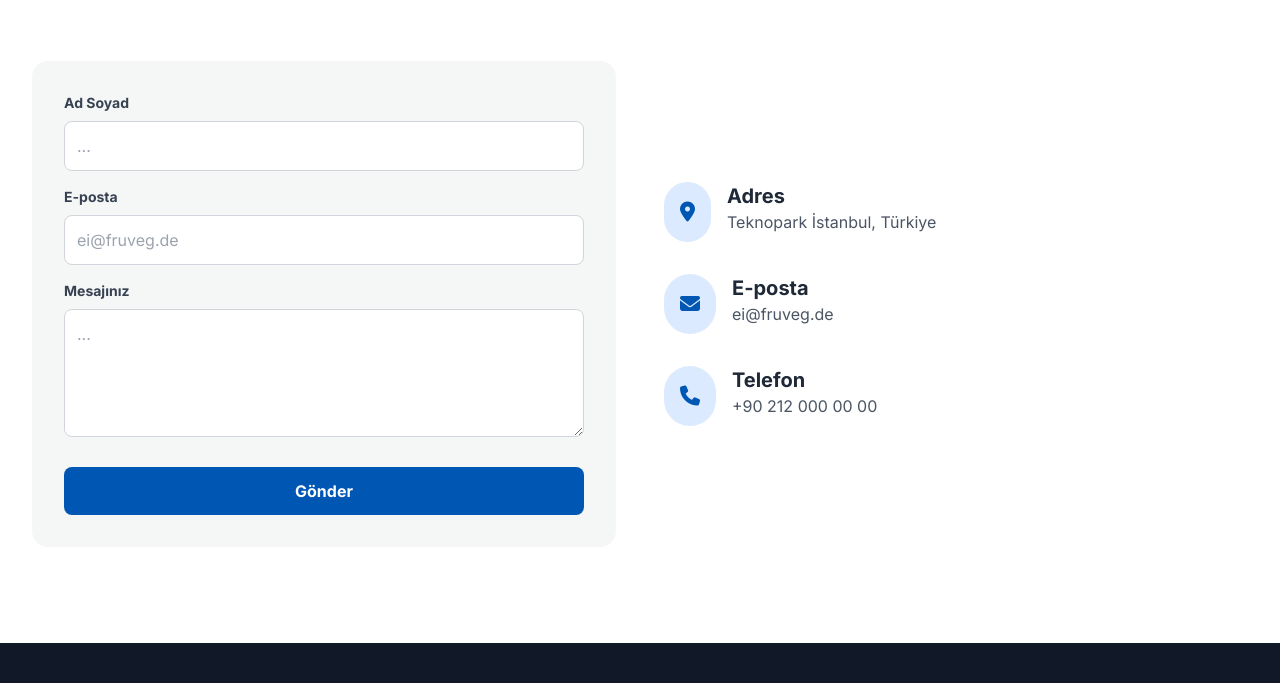
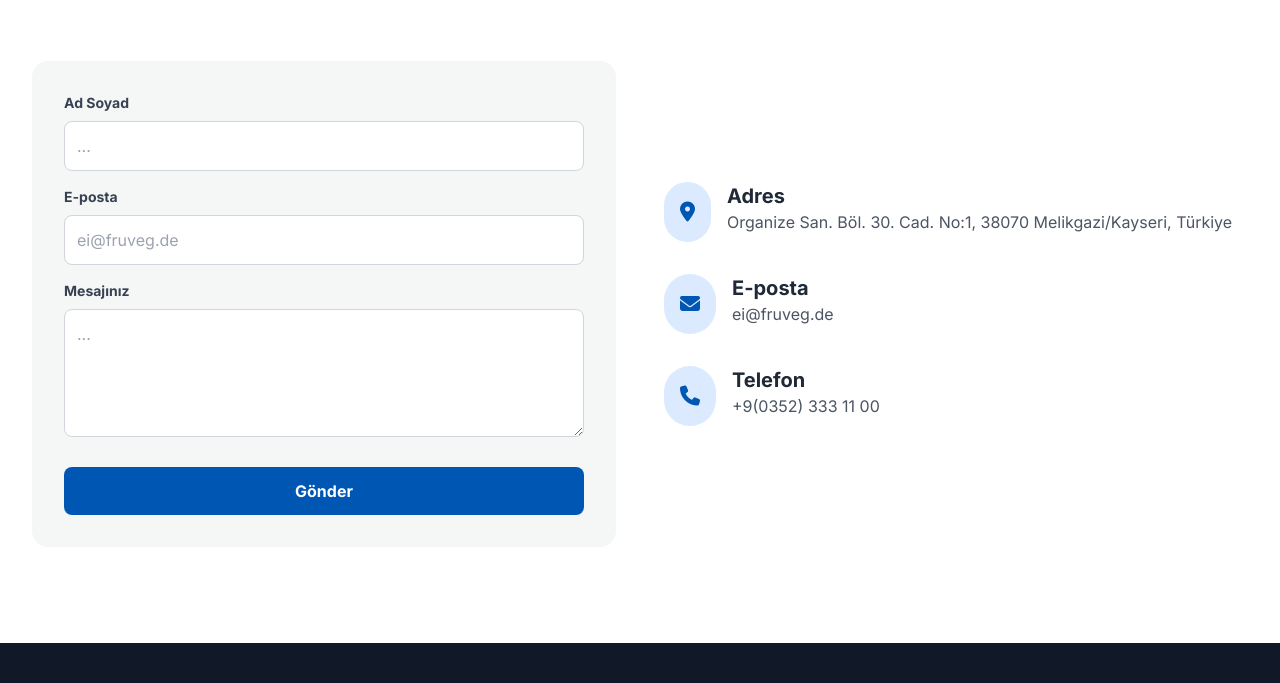
Before and after one commit to erolisldk/nstech, a plain HTML site: page index.html in a window 1280 px wide. Shown: the part 2151-2834 px from the top of the page. Drawn offline with nearby package versions, Linux system fonts and the light colour scheme.

Commit message:
added adress

```diff
--- a/index.html
+++ b/index.html
@@ -278,7 +278,7 @@
                         </div>
                         <div class="ml-4">
                             <h4 class="text-xl font-bold text-gray-800" data-key="info_address_title">Adres</h4>
-                            <p class="text-gray-600">Teknopark İstanbul, Türkiye</p>
+                            <p class="text-gray-600">Organize San. Böl. 30. Cad. No:1, 38070 Melikgazi/Kayseri, Türkiye</p>
                         </div>
                     </div>
                     <div class="flex items-start">
@@ -296,7 +296,7 @@
                         </div>
                         <div class="ml-4">
                             <h4 class="text-xl font-bold text-gray-800" data-key="info_phone_title">Telefon</h4>
-                            <p class="text-gray-600">+90 212 000 00 00</p>
+                            <p class="text-gray-600">+9(0352) 333 11 00</p>
                         </div>
                     </div>
                 </div>
```
